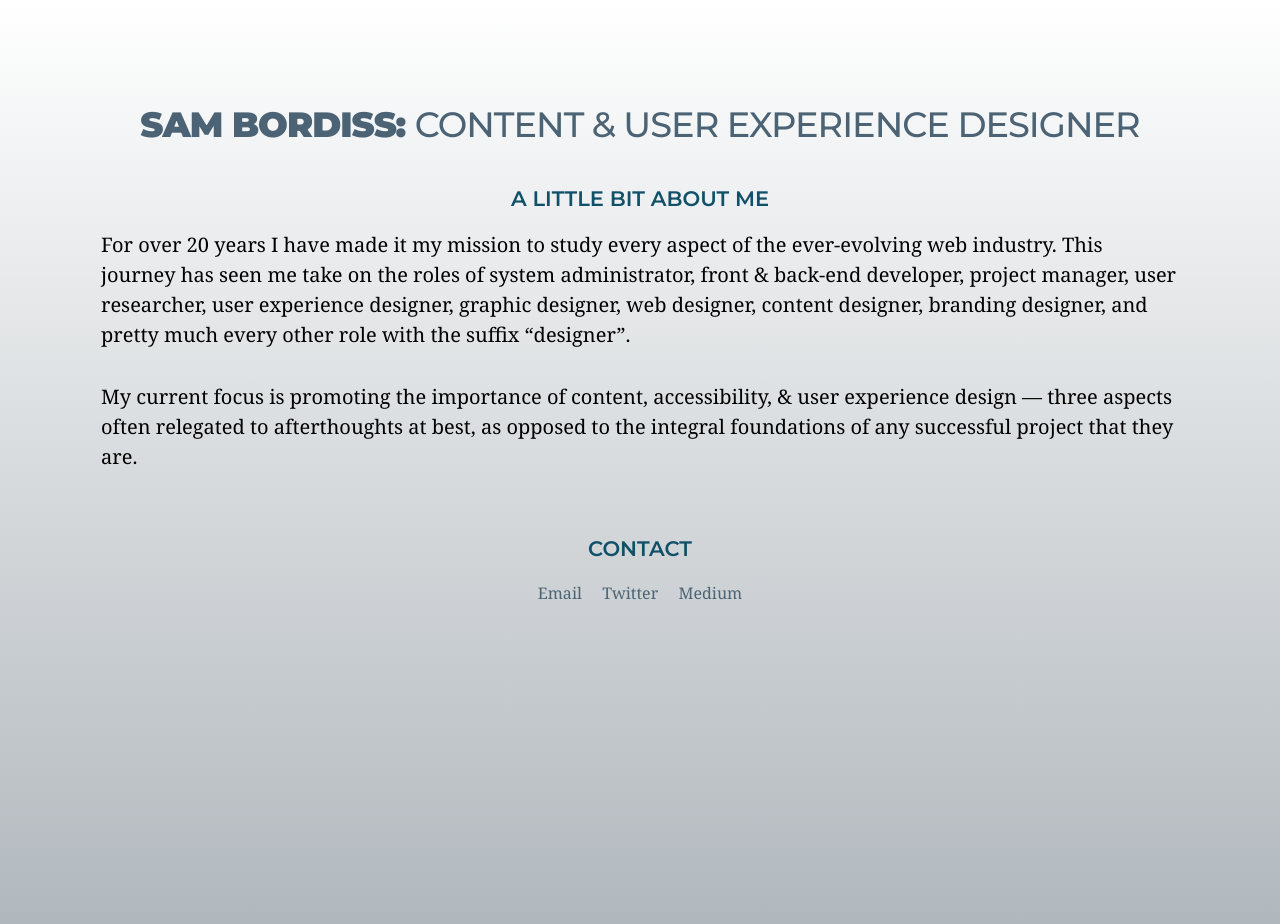
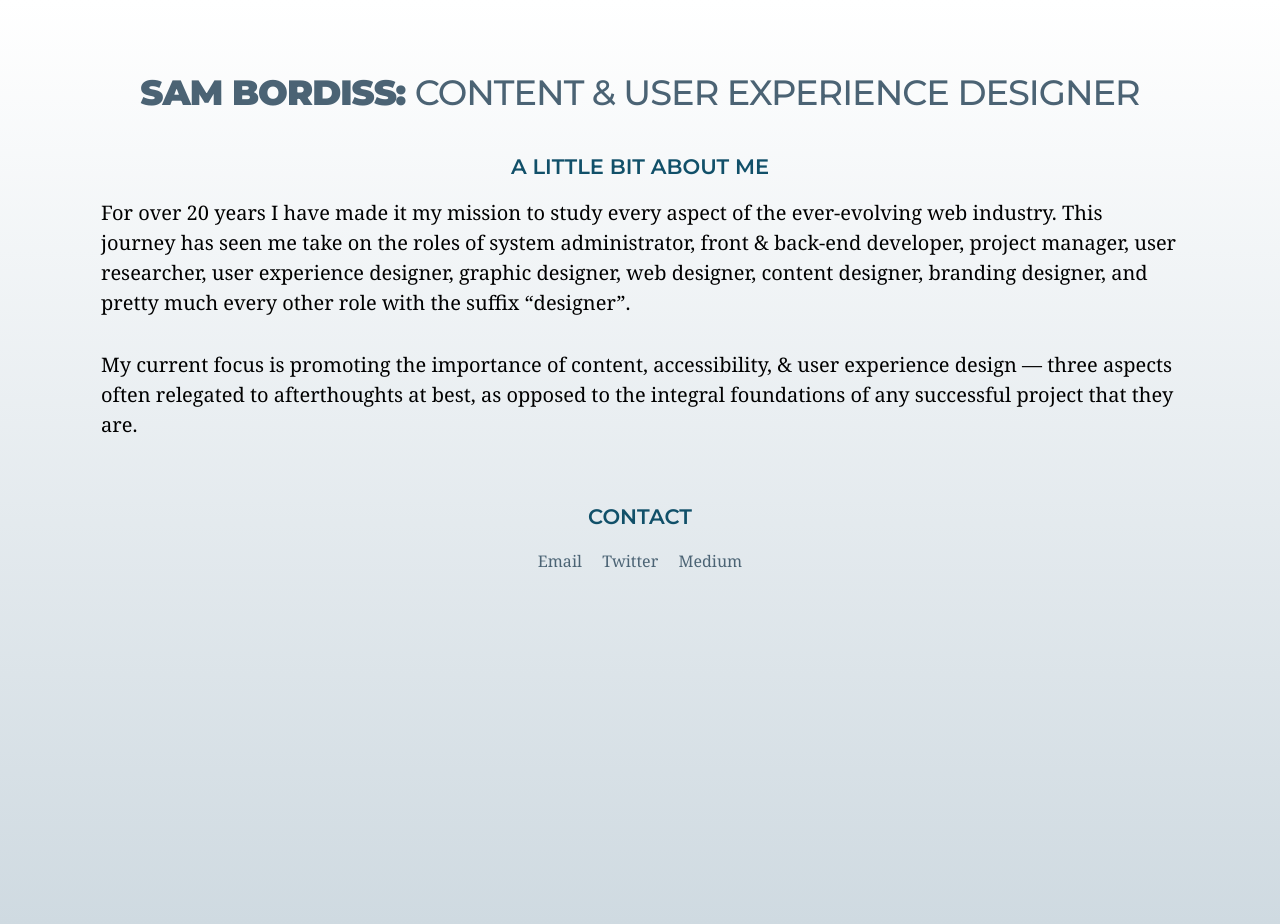
Before and after one commit to sjbordiss/sjbordiss.github.io, a Jekyll site: the page built from index.html, in a window 1280 px wide. Built offline with Jekyll 4.4.1, drawn with Linux system fonts in a browser that asks for light colours; nearby versions of some CDN libraries.

Commit message:
Update _main.scss

```diff
--- a/assets/sass/_main.scss
+++ b/assets/sass/_main.scss
@@ -23,13 +23,13 @@ body {
   height: 100vh;
   min-height: 100vh;
   background: #ffffff;/* Old Browsers */
-  background: -moz-linear-gradient(top, #ffffff 0%, #b1b8bd 100%); /* FF3.6+ */
-  background: -webkit-gradient(left top, left bottom, color-stop(0%, #ffffff), color-stop(100%, #b1b8bd));/* Chrome, Safari4+ */
-  background: -webkit-linear-gradient(top, #ffffff 0%, #b1b8bd 100%); /* Chrome10+,Safari5.1+ */
-  background: -o-linear-gradient(top, #ffffff 0%, #b1b8bd 100%); /* Opera 11.10+ */
-  background: -ms-linear-gradient(top, #ffffff 0%, #b1b8bd 100%); /* IE 10+ */
-  background: linear-gradient(to bottom, #ffffff 0%, #b1b8bd 100%);/* W3C */
-  filter: progid:DXImageTransform.Microsoft.gradient( startColorstr='#ffffff', endColorstr='#b1b8bd', GradientType=0 );/* IE6-9 */
+  background: -moz-linear-gradient(top, #ffffff 0%, #cfdae1 100%); /* FF3.6+ */
+  background: -webkit-gradient(left top, left bottom, color-stop(0%, #ffffff), color-stop(100%, #cfdae1));/* Chrome, Safari4+ */
+  background: -webkit-linear-gradient(top, #ffffff 0%, #cfdae1 100%); /* Chrome10+,Safari5.1+ */
+  background: -o-linear-gradient(top, #ffffff 0%, #cfdae1 100%); /* Opera 11.10+ */
+  background: -ms-linear-gradient(top, #ffffff 0%, #cfdae1 100%); /* IE 10+ */
+  background: linear-gradient(to bottom, #ffffff 0%, #cfdae1 100%);/* W3C */
+  filter: progid:DXImageTransform.Microsoft.gradient( startColorstr='#ffffff', endColorstr='#cfdae1', GradientType=0 );/* IE6-9 */
 }
 p {
   font-size:1rem;
@@ -65,7 +65,7 @@ h1 {
   font-size: 2.2rem;
   margin-bottom: 0.5rem;
   letter-spacing: -1px;
-  padding-top: 5rem;
+  padding-top: 3rem;
 
   span {
     font-weight: 500;
```
